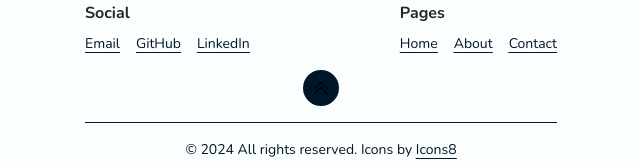
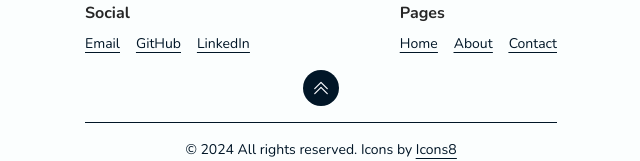
Before and after one commit to adrianp2021/simple-portfolio, a Next.js app: page / in a window 1280 px wide. Shown: the part 1676-1837 px from the top of the page, without its empty margins (319-959 px from the left). Built offline with nearby package versions, Linux system fonts and the light colour scheme.

Commit message:
added text white to top button

```diff
--- a/app/components/footer.js
+++ b/app/components/footer.js
@@ -38,6 +38,7 @@ export default function Footer() {
       <div className=" dark:text-offWhite text-black">
         <h2 className={`${montserrat.className} text-lg font-bold`}>Connect</h2>
       </div>
+      {/* <div> */}
       <div className="justify-between block sm:flex ">
         <div className="">
           <h2 className="dark:text-neutral400 text-neutral800 mt-6 mb-2 font-bold">
@@ -91,7 +92,7 @@ export default function Footer() {
       <div className="flex justify-end sm:justify-center  ">
         <button
           onClick={scrollToTop}
-          className={`my-4 font-medium px-2 py-2 rounded-full  bg-black hover:bg-neutral600 dark:bg-offWhite dark:text-black  dark:hover:bg-yellow `}
+          className={`my-4 font-medium px-2 py-2 rounded-full  bg-black hover:bg-neutral600 dark:bg-offWhite dark:text-black text-text dark:hover:bg-yellow `}
         >
           <svg
             xmlns="http://www.w3.org/2000/svg"
```
